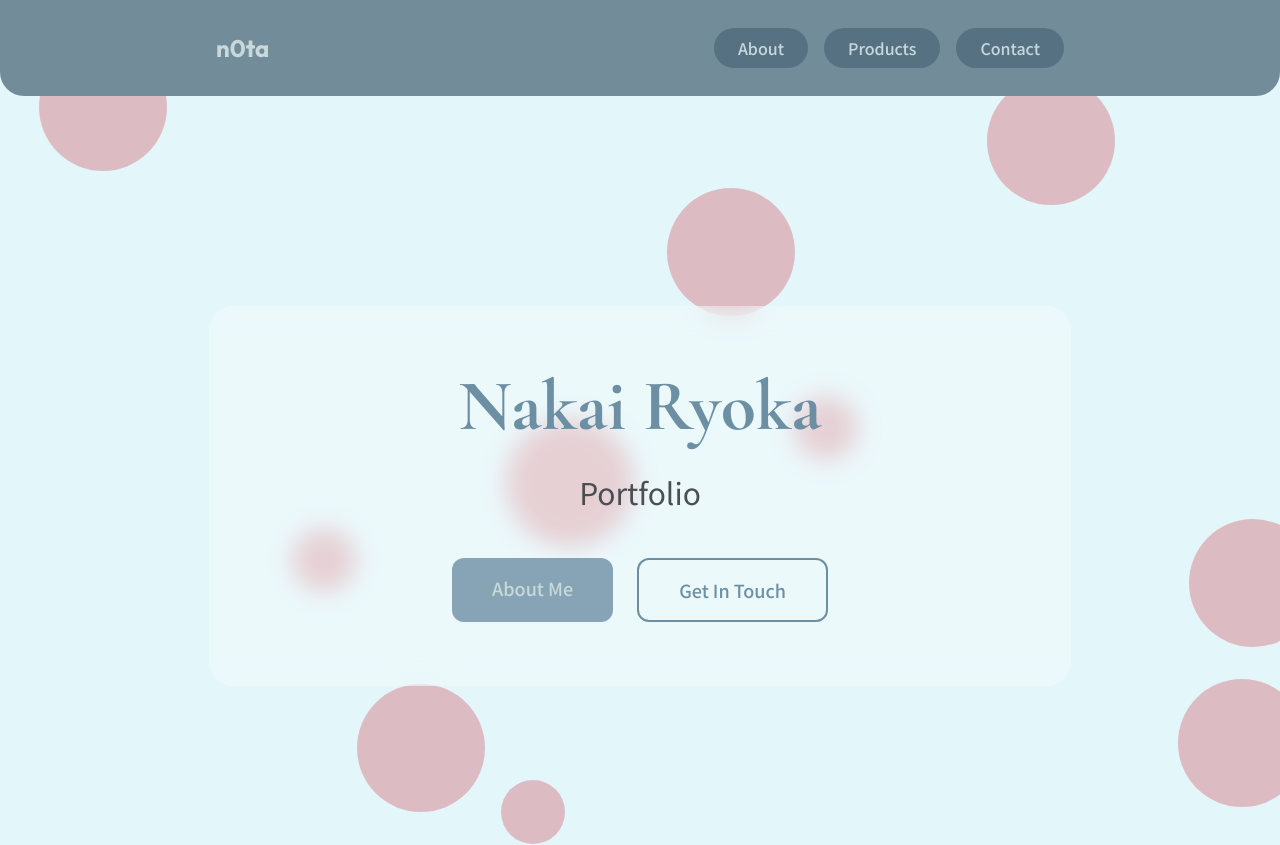
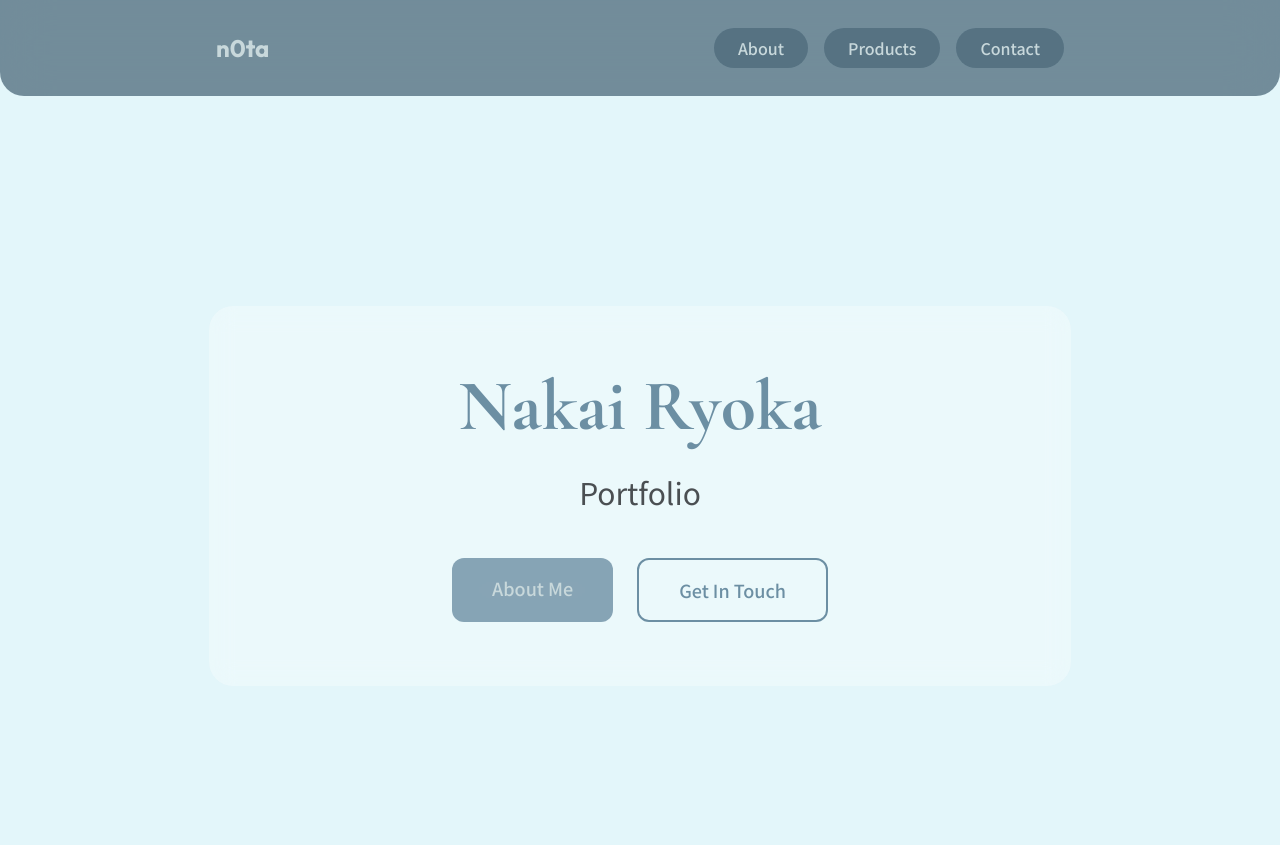
Before and after one commit to ryokcha/n0ta, a Next.js app: page / in a window 1280 px wide. Shown: the top 845 px of the page. Built offline with nearby package versions, Linux system fonts and the light colour scheme; a web font is replaced by a local one.

Commit message:
水玉削除

```diff
--- a/app/components/DotsBackground.tsx
+++ /dev/null
@@ -1,77 +0,0 @@
-"use client";
-
-import { useEffect, useState } from "react";
-
-interface Dot {
-  id: number;
-  left: string;
-  top: string;
-  size: "medium" | "large";
-}
-
-export function DotsBackground() {
-  const [dots, setDots] = useState<Dot[]>([]);
-  const [mounted, setMounted] = useState(false);
-
-  useEffect(() => {
-    const newDots: Dot[] = [];
-    const gridCells: Set<string> = new Set();
-    const cellSize = 20;
-    const maxCols = Math.ceil(100 / cellSize);
-    const maxRows = Math.ceil(100 / cellSize);
-
-    let attempts = 0;
-    const maxAttempts = 10 * 10;
-
-    while (newDots.length < 10 && attempts < maxAttempts) {
-      const col = Math.floor(Math.random() * maxCols);
-      const row = Math.floor(Math.random() * maxRows);
-      const cellKey = `${col},${row}`;
-
-      if (!gridCells.has(cellKey)) {
-        gridCells.add(cellKey);
-        const size = Math.random() < 0.3 ? "medium" : "large";
-        const offsetX = Math.random() * cellSize;
-        const offsetY = Math.random() * cellSize;
-        const left = col * cellSize + offsetX;
-        const top = row * cellSize + offsetY;
-
-        newDots.push({
-          id: newDots.length,
-          left: `${left}%`,
-          top: `${top}%`,
-          size,
-        });
-      }
-      attempts++;
-    }
-
-    // defer state update to avoid synchronous setState warning
-    requestAnimationFrame(() => {
-      setDots(newDots);
-      setMounted(true);
-    });
-  }, []);
-
-  if (!mounted) {
-    return null;
-  }
-
-  return (
-    <div className="absolute inset-0 pointer-events-none overflow-hidden">
-      {dots.map((dot) => (
-        <div
-          key={dot.id}
-          className={`absolute rounded-full bg-[#D5848C]/50 ${
-            dot.size === "medium" ? "w-16 h-16" : "w-32 h-32"
-          }`}
-          style={{
-            left: dot.left,
-            top: dot.top,
-            transform: "translate(-50%, -50%)",
-          }}
-        />
-      ))}
-    </div>
-  );
-}
--- a/app/page.tsx
+++ b/app/page.tsx
@@ -1,12 +1,10 @@
 import Link from "next/link";
-import { DotsBackground } from "@/app/components/DotsBackground";
 
 export default function Home() {
   return (
     <>
       {/* Hero Section */}
       <main className="h-screen flex items-center justify-center px-6 relative overflow-hidden">
-        <DotsBackground />
         <section className="text-center relative z-10 bg-white/30 backdrop-blur-md rounded-3xl px-12 py-16 w-full md:w-[70%]">
           <h2 className="text-7xl font-bold text-[#6C8FA3] mb-8">
             Nakai Ryoka
```
